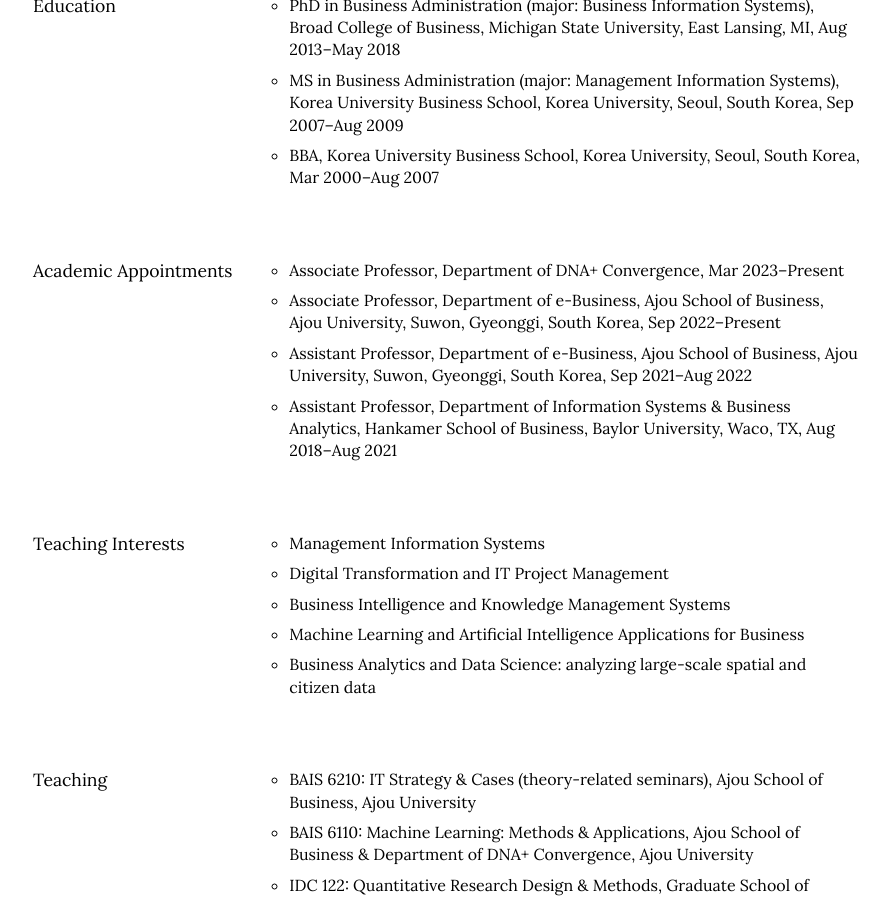
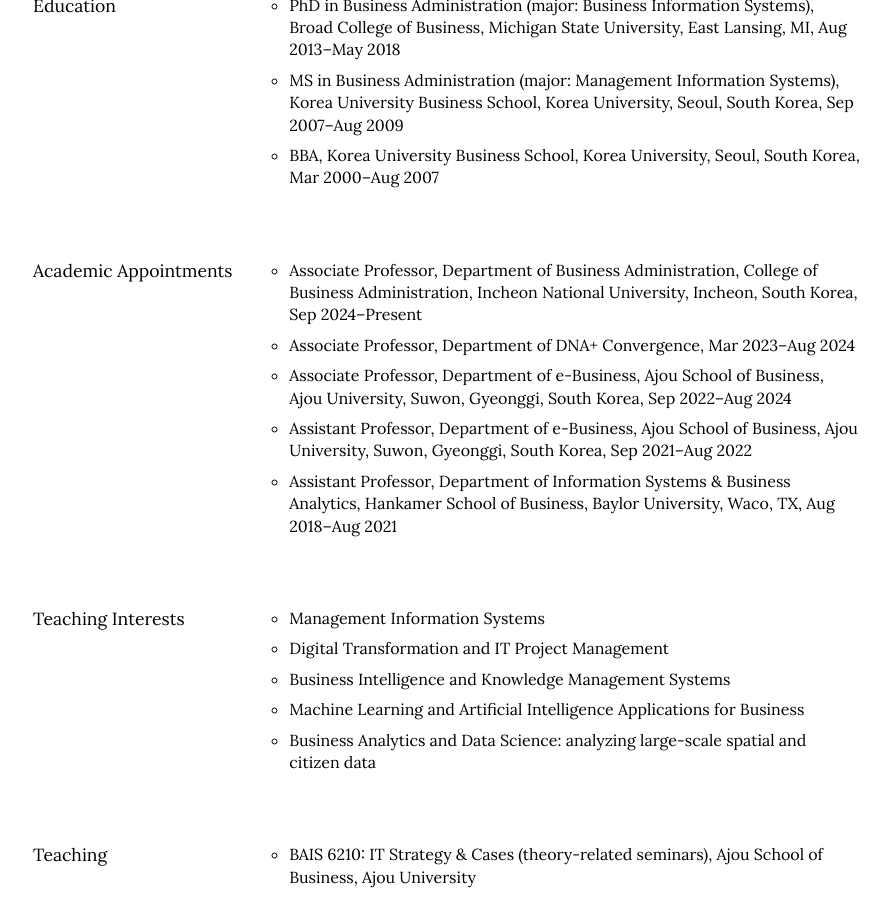
Before and after one commit to istaehun/taehun, a Jekyll site: the page built from engagement.html, in a window 1280 px wide and 900 px high, scrolled down 580 px. Shown: the whole window, without its empty margins (187-1077 px from the left). Built offline with Jekyll 4.4.1, drawn with Linux system fonts in a browser that asks for light colours; nearby versions of some CDN libraries.

Commit message:
Update engagement.yml

```diff
--- a/_data/engagement.yml
+++ b/_data/engagement.yml
@@ -8,8 +8,9 @@
   -
     title: Academic Appointments
     list:
-      - "Associate Professor, Department of DNA+ Convergence, Mar 2023–Present"
-      - "Associate Professor, Department of e-Business, Ajou School of Business, Ajou University, Suwon, Gyeonggi, South Korea, Sep 2022–Present"
+      - "Associate Professor, Department of Business Administration, College of Business Administration, Incheon National University, Incheon, South Korea, Sep 2024–Present"
+      - "Associate Professor, Department of DNA+ Convergence, Mar 2023–Aug 2024"
+      - "Associate Professor, Department of e-Business, Ajou School of Business, Ajou University, Suwon, Gyeonggi, South Korea, Sep 2022–Aug 2024"
       - "Assistant Professor, Department of e-Business, Ajou School of Business, Ajou University, Suwon, Gyeonggi, South Korea, Sep 2021–Aug 2022"
       - "Assistant Professor, Department of Information Systems & Business Analytics, Hankamer School of Business, Baylor University, Waco, TX, Aug 2018–Aug 2021"
   -
```
